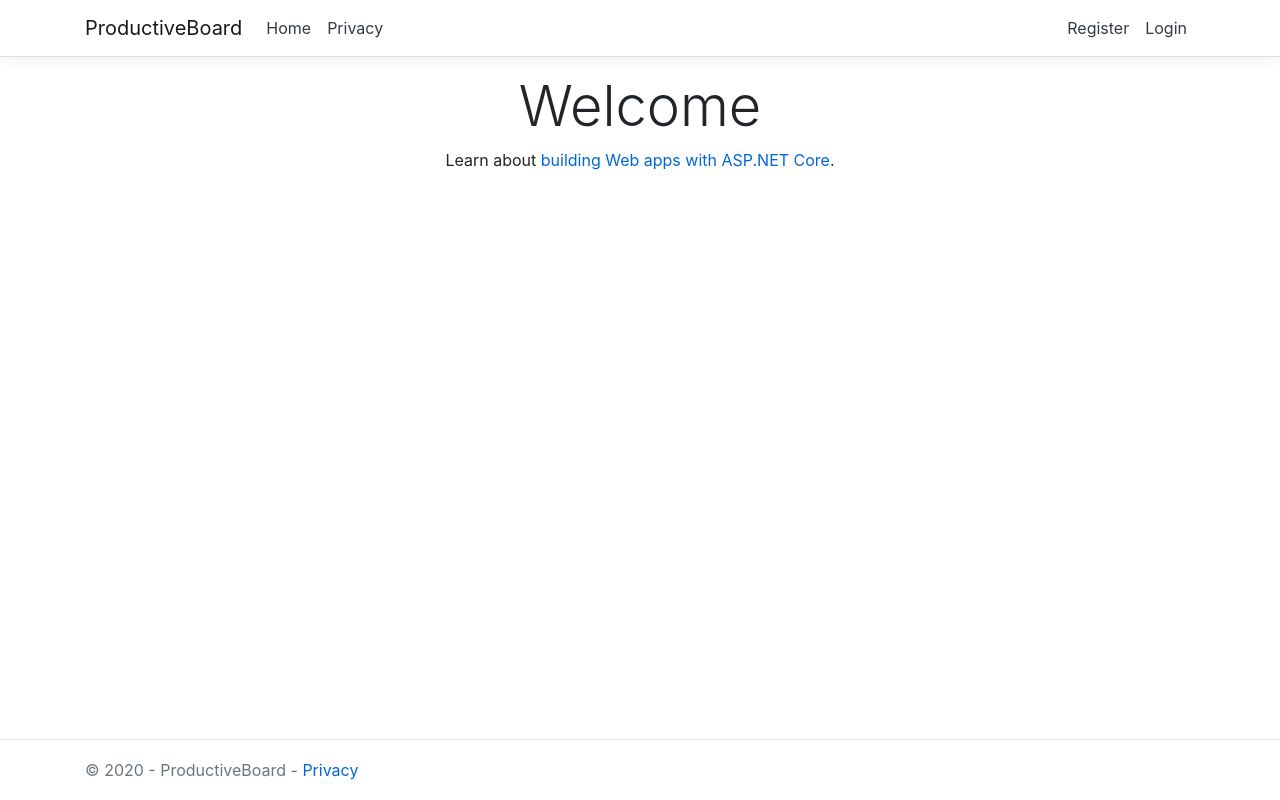
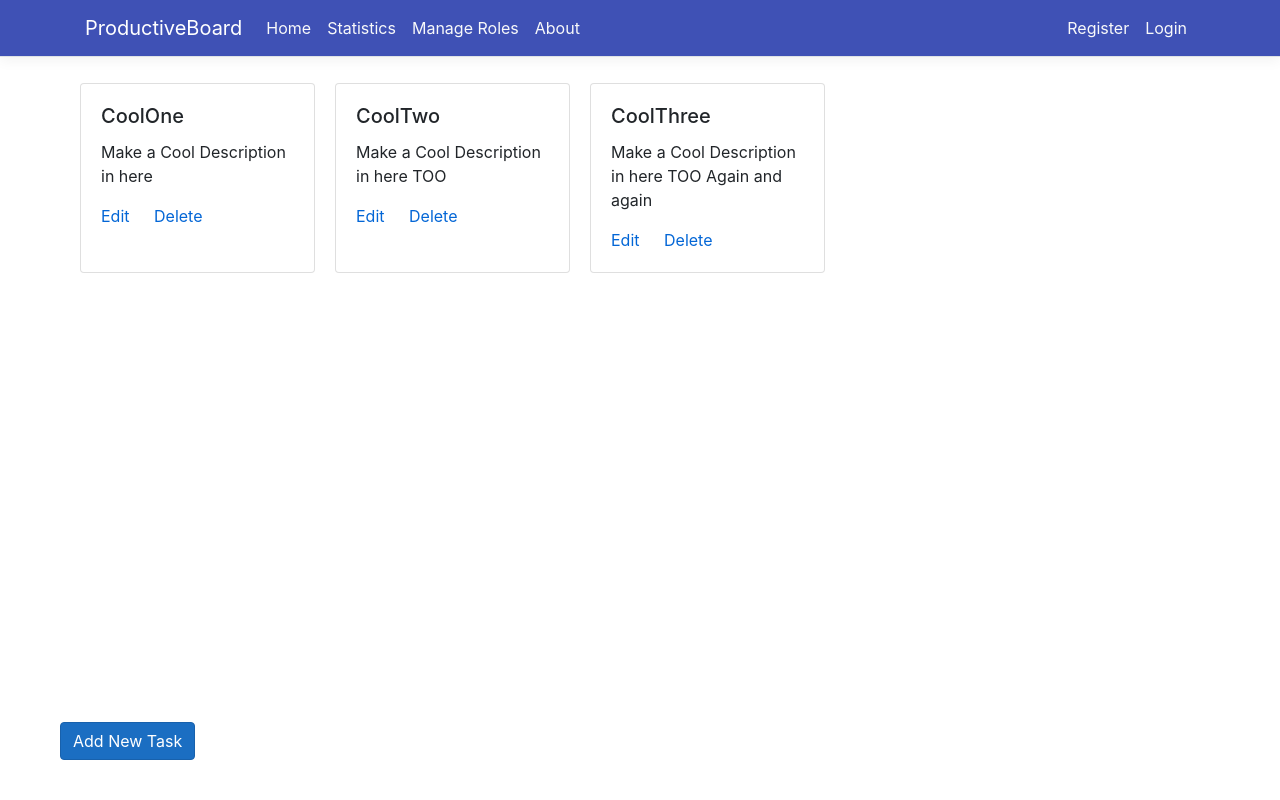
Before and after one commit to danFeith/ProductiveBoard, an ASP.NET Core app: page / in a window 1280 px wide. Run offline with ASP.NET Core 8, Linux system fonts and the light colour scheme; some libraries are stand-ins or nearby versions.

Commit message:
add tasks screen and pie 3d graph

```diff
--- a/ProductiveBoard/Controllers/HomeController.cs
+++ b/ProductiveBoard/Controllers/HomeController.cs
@@ -4,13 +4,32 @@
 using System.Linq;
 using System.Threading.Tasks;
 using Microsoft.AspNetCore.Mvc;
+using Microsoft.EntityFrameworkCore.Storage;
 using Microsoft.Extensions.Logging;
 using ProductiveBoard.Models;
 
 namespace ProductiveBoard.Controllers
 {
+    public class Task
+    {
+        public Task()
+        {
+            this.title = "";
+            this.description = "";
+        }
+
+        public Task(string title, string description)
+        {
+            this.title = title;
+            this.description = description;
+        }
+        public string title { get; set; }
+        public string description { get; set; }
+    }
+
     public class HomeController : Controller
     {
+
         private readonly ILogger<HomeController> _logger;
 
         public HomeController(ILogger<HomeController> logger)
@@ -18,14 +37,47 @@
             _logger = logger;
         }
 
-        public IActionResult Index()
+        public IActionResult About()
         {
             return View();
         }
 
-        public IActionResult Privacy()
+        public IActionResult Index()
+        {
+            // Read from DB All the tasks...
+            List<Task> tasks = new List<Task>();
+            tasks.Add(new Task("CoolOne", "Make a Cool Description in here"));
+            tasks.Add(new Task("CoolTwo", "Make a Cool Description in here TOO"));
+            tasks.Add(new Task("CoolThree", "Make a Cool Description in here TOO Again and again"));
+
+            ViewBag.tasks = tasks;
+            return View();
+        }
+
+        [HttpPost]
+        public IActionResult Create(string title, string description)
+        {
+            // Add Create in db...
+            return RedirectToAction("Index");
+        }
+
+        public IActionResult Statistics()
         {
             return View();
+        }
+
+        [HttpPut]
+        public IActionResult Update()
+        {
+            // Add Update in db...
+            return RedirectToAction("Index");
+        }
+
+        [HttpDelete]
+        public IActionResult Delete()
+        {
+            // Add Delete in db...
+            return RedirectToAction("Index");
         }
 
         [ResponseCache(Duration = 0, Location = ResponseCacheLocation.None, NoStore = true)]
--- a/ProductiveBoard/Views/Home/Index.cshtml
+++ b/ProductiveBoard/Views/Home/Index.cshtml
@@ -1,8 +1,102 @@
+
 @{
     ViewData["Title"] = "Home Page";
 }
 
-<div class="text-center">
-    <h1 class="display-4">Welcome</h1>
-    <p>Learn about <a href="https://docs.microsoft.com/aspnet/core">building Web apps with ASP.NET Core</a>.</p>
+<div class="row">
+    @for (var i = 0; ViewBag.tasks != null && i < ViewBag.tasks.Count; i++)
+    {
+        <div class="row col-xl-3 col-lg-3">
+            <div class="card" style="margin:10px;">
+                <div class="card-body">
+                    <h5 class="card-title">@ViewBag.tasks[i].title</h5>
+                    <p class="card-text">@ViewBag.tasks[i].description</p>
+                    <a href="#" class="card-link" data-toggle="modal" data-target="#edit-task" onclick="fillValues('@ViewBag.tasks[i].title', '@ViewBag.tasks[i].description')">Edit</a>
+                    <a href="#" class="card-link">Delete</a>
+                </div>
+            </div>
+        </div>
+    }
 </div>
+
+<!-- Button trigger modal -->
+<button type="button" class="btn btn-primary" data-toggle="modal" data-target="#new-task" style="position: fixed; left:60px; bottom:40px;">
+    Add New Task
+</button>
+
+<!-- New Task Modal -->
+<div class="modal fade" id="new-task" tabindex="-1" aria-labelledby="exampleModalLabel" aria-hidden="true">
+    <div class="modal-dialog">
+        <div class="modal-content">
+            <div class="modal-header">
+                <h5 class="modal-title" id="exampleModalLabel">Add New Task</h5>
+                <button type="button" class="close" data-dismiss="modal" aria-label="Close">
+                    <span aria-hidden="true">&times;</span>
+                </button>
+            </div>
+            <form method="post" enctype="multipart/form-data" asp-controller="Home" asp-action="Create">
+                <div class="modal-body">
+                    <input class="form-control" type="text" placeholder="Task Title" name="title"><br />
+                    <input class="form-control" type="text" placeholder="Task Description" name="description"><br />
+                    <select class="custom-select" required>
+                        <option value="">Link User To Task</option>
+                        <option value="1">One</option>
+                        <option value="2">Two</option>
+                        <option value="3">Three</option>
+                    </select>
+                    <br /><br />
+                    <select class="custom-select" required>
+                        <option value="">Select Task Progress</option>
+                        <option value="1">Todo</option>
+                        <option value="2">In Progress</option>
+                        <option value="3">Done</option>
+                    </select>
+                </div>
+                <div class="modal-footer">
+                    <button type="button" class="btn btn-danger" data-dismiss="modal">Close</button>
+                    <button type="submit" class="btn btn-primary" onclick="addTask()">Add Task</button>
+                </div>
+            </form>
+        </div>
+    </div>
+</div>
+
+<!--Edit Task Modal-->
+<div class="modal fade" id="edit-task" tabindex="-1" aria-labelledby="EditTask" aria-hidden="true">
+    <div class="modal-dialog">
+        <div class="modal-content">
+            <div class="modal-header">
+                <h5 class="modal-title" id="exampleModalLabel">Add New Task</h5>
+                <button type="button" class="close" data-dismiss="modal" aria-label="Close">
+                    <span aria-hidden="true">&times;</span>
+                </button>
+            </div>
+            <form method="post" enctype="multipart/form-data" asp-controller="Home" asp-action="Update">
+                <div class="modal-body">
+
+                    <input class="form-control" type="text" placeholder="Task Title" id="task-title"><br />
+                    <input class="form-control" type="text" placeholder="Task Description" id="task-desc"><br />
+                    <select class="custom-select" id="task-user" required>
+                        <option value="">Link User To Task</option>
+                        <option value="1">One</option>
+                        <option value="2">Two</option>
+                        <option value="3">Three</option>
+                    </select>
+                    <br /><br />
+                    <select class="custom-select" id="task-progress" required>
+                        <option value="">Select Task Progress</option>
+                        <option value="1">Todo</option>
+                        <option value="2">In Progress</option>
+                        <option value="3">Done</option>
+                    </select>
+                </div>
+                <div class="modal-footer">
+                    <button type="button" class="btn btn-danger" data-dismiss="modal">Cancel</button>
+                    <button type="submit" class="btn btn-primary" onclick="addTask()">Save Task</button>
+                </div>
+            </form>
+        </div>
+    </div>
+</div>
+
+<script src="~/js/Task/task.js"></script>
--- a/ProductiveBoard/Views/Shared/_Layout.cshtml
+++ b/ProductiveBoard/Views/Shared/_Layout.cshtml
@@ -9,7 +9,7 @@
 </head>
 <body>
     <header>
-        <nav class="navbar navbar-expand-sm navbar-toggleable-sm navbar-light bg-white border-bottom box-shadow mb-3">
+        <nav class="navbar navbar-expand-sm navbar-toggleable-sm navbar-dark border-bottom box-shadow mb-3" style="background-color: #3f51b5">
             <div class="container">
                 <a class="navbar-brand" asp-area="" asp-controller="Home" asp-action="Index">ProductiveBoard</a>
                 <button class="navbar-toggler" type="button" data-toggle="collapse" data-target=".navbar-collapse" aria-controls="navbarSupportedContent"
@@ -20,10 +20,16 @@
                     <partial name="_LoginPartial" />
                     <ul class="navbar-nav flex-grow-1">
                         <li class="nav-item">
-                            <a class="nav-link text-dark" asp-area="" asp-controller="Home" asp-action="Index">Home</a>
+                            <a class="nav-link text-light" asp-area="" asp-controller="Home" asp-action="Index">Home</a>
                         </li>
                         <li class="nav-item">
-                            <a class="nav-link text-dark" asp-area="" asp-controller="Home" asp-action="Privacy">Privacy</a>
+                            <a class="nav-link text-light" asp-area="" asp-controller="Home" asp-action="Statistics">Statistics</a>
+                        </li>
+                        <li class="nav-item">
+                            <a class="nav-link text-light" asp-area="" asp-controller="Admin" asp-action="Index">Manage Roles</a>
+                        </li>
+                        <li class="nav-item">
+                            <a class="nav-link text-light" asp-area="" asp-controller="Utils" asp-action="About">About</a>
                         </li>
                     </ul>
                 </div>
@@ -35,12 +41,12 @@
             @RenderBody()
         </main>
     </div>
-
+    <!--
     <footer class="border-top footer text-muted">
         <div class="container">
             &copy; 2020 - ProductiveBoard - <a asp-area="" asp-controller="Home" asp-action="Privacy">Privacy</a>
         </div>
-    </footer>
+    </footer>-->
     <script src="~/lib/jquery/dist/jquery.min.js"></script>
     <script src="~/lib/bootstrap/dist/js/bootstrap.bundle.min.js"></script>
     <script src="~/js/site.js" asp-append-version="true"></script>
--- a/ProductiveBoard/Views/Shared/_LoginPartial.cshtml
+++ b/ProductiveBoard/Views/Shared/_LoginPartial.cshtml
@@ -6,21 +6,21 @@
 @if (SignInManager.IsSignedIn(User))
 {
     <li class="nav-item">
-        <a  class="nav-link text-dark" asp-area="Identity" asp-page="/Account/Manage/Index" title="Manage">Hello @User.Identity.Name!</a>
+        <a  class="nav-link text-light" asp-area="Identity" asp-page="/Account/Manage/Index" title="Manage">Hello @User.Identity.Name!</a>
     </li>
     <li class="nav-item">
         <form  class="form-inline" asp-area="Identity" asp-page="/Account/Logout" asp-route-returnUrl="@Url.Action("Index", "Home", new { area = "" })">
-            <button  type="submit" class="nav-link btn btn-link text-dark">Logout</button>
+            <button  type="submit" class="nav-link btn btn-link text-light">Logout</button>
         </form>
     </li>
 }
 else
 {
     <li class="nav-item">
-        <a class="nav-link text-dark" asp-area="Identity" asp-page="/Account/Register">Register</a>
+        <a class="nav-link text-light" asp-area="Identity" asp-page="/Account/Register">Register</a>
     </li>
     <li class="nav-item">
-        <a class="nav-link text-dark" asp-area="Identity" asp-page="/Account/Login">Login</a>
+        <a class="nav-link text-light" asp-area="Identity" asp-page="/Account/Login">Login</a>
     </li>
 }
 </ul>
--- /dev/null
+++ b/ProductiveBoard/wwwroot/js/Task/task.js
@@ -0,0 +1,7 @@
+function fillValues(title, desc) {
+    $("#task-title").val(title);
+    $("#task-desc").val(desc);
+}
+
+function addTask() {
+}
```
Also changed, not shown: ProductiveBoard/Views/Home/Statistics.cshtml (added, +18 -0 lines), ProductiveBoard/wwwroot/css/Statistics/statistics.css (added, +7 -0 lines), ProductiveBoard/wwwroot/js/Statistics/pie.js (added, +57 -0 lines).
